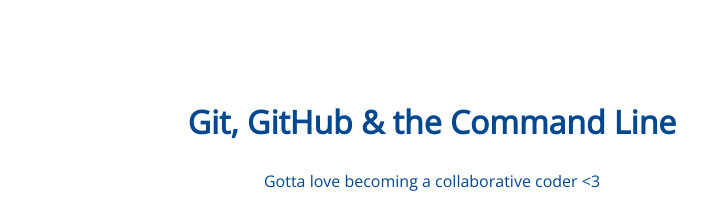
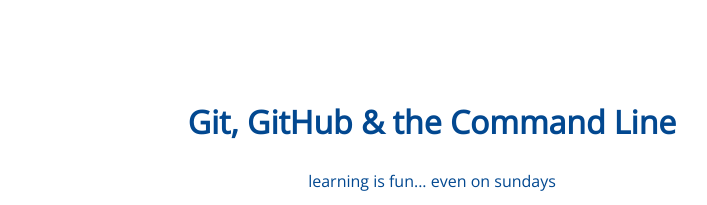
Before and after one commit to keceq/105-project, a plain HTML site: page index.html in a window 1280 px wide. Shown: the top 205 px of the page, without its empty margins (208-915 px from the left). Drawn offline with nearby package versions, Linux system fonts and the light colour scheme.

Commit message:
change p text

```diff
--- a/index.html
+++ b/index.html
@@ -9,7 +9,7 @@
 <body>
 	<section>
 		<h1>Git, GitHub & the Command Line</h1>
-		<p>Gotta love becoming a collaborative coder <3</p>
+		<p>learning is fun... even on sundays</p>
 		<img src="img/happy-blue-robot.png">
 	</section>
 </body>
```
